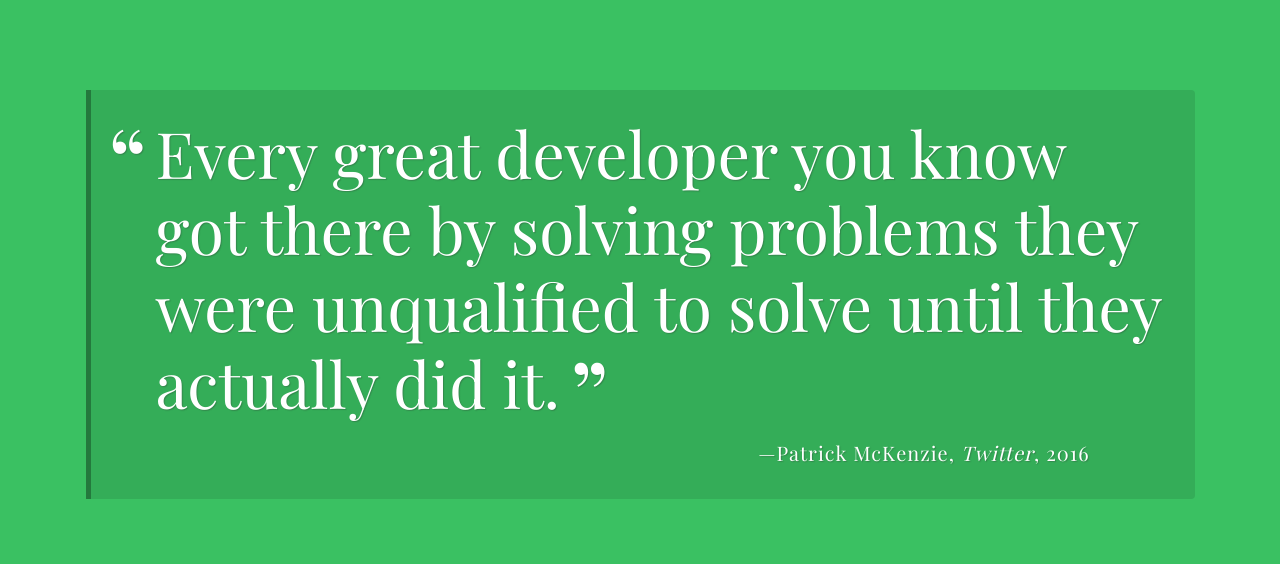
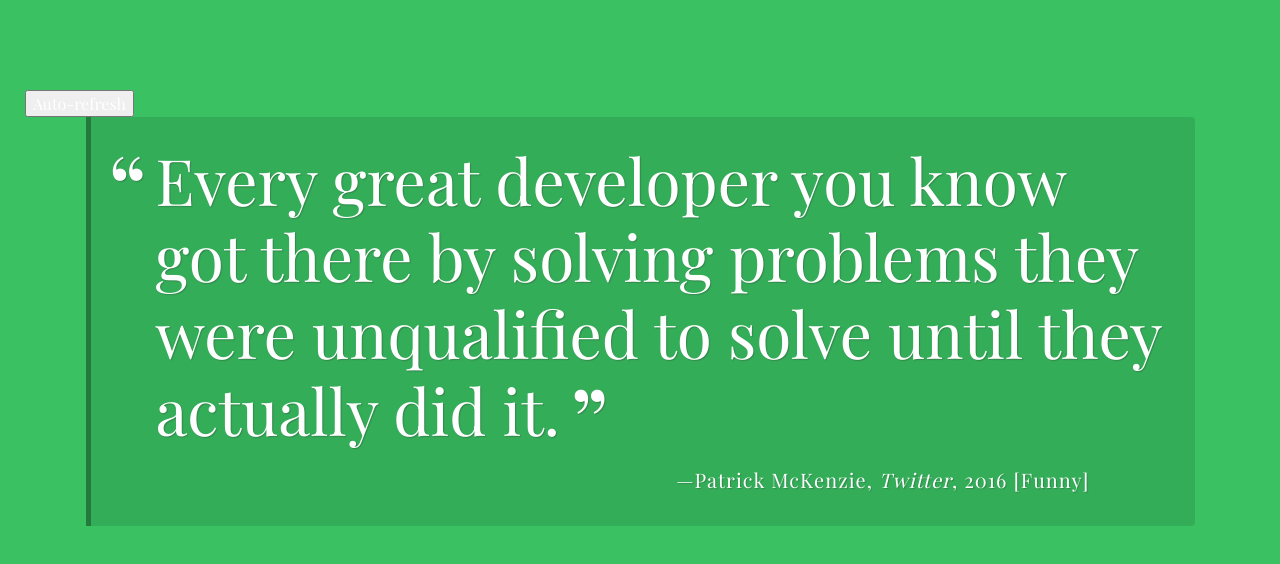
Before and after one commit to sisadm/Random-Quote-Generator, a plain HTML site: page index.html in a window 1280 px wide. Shown: the part 130-694 px from the top of the page. Drawn offline with nearby package versions, Linux system fonts and the light colour scheme; a web font is replaced by a local one.

Commit message:
add refresh Button and two span tag

```diff
--- a/index.html
+++ b/index.html
@@ -14,13 +14,19 @@
       <button id="load-quote" class="load-quote">Show another quote</button>
     </header>
 
+    <div class="refresh">
+      <button id="refresh">Auto-refresh</button>
+    </div>
+
     <div class="container">
       <div id="quote-box" class="quote-box">
         <p class="quote">Every great developer you know got there by solving problems they were unqualified to solve until they actually did it.</p>
-        <p class="source">Patrick McKenzie<span class="citation">Twitter</span><span class="year">2016</span></p>
+        <p class="source">Patrick McKenzie<span class="citation">Twitter</span><span class="year">2016</span> <span class="tag">[Funny]</span></p>
       </div>
     </div>
 
-    <script src="js/script.js"></script>
+
+
+    <script src="script.js"></script>
   </body>
 </html>
```
Also changed, not shown: 1 other file.
